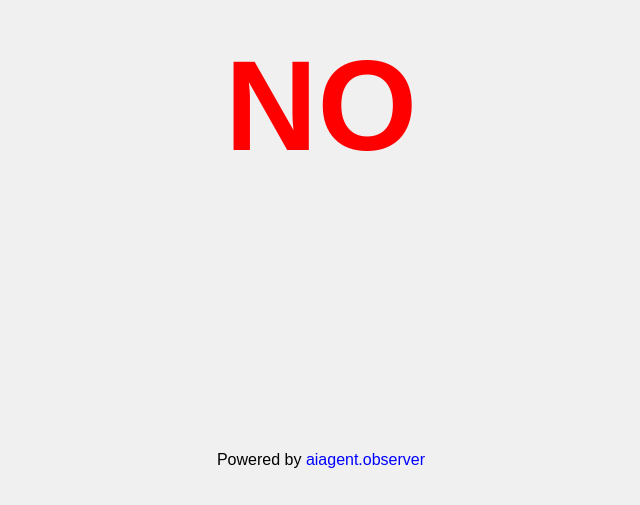
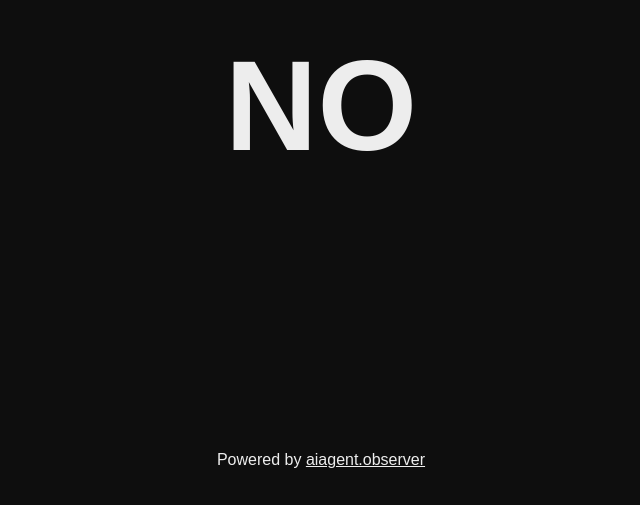
Before and after one commit to SzczepanBEN/DidWeReachAGI, a plain HTML site: page index.html in a window 1280 px wide. Shown: the part 295-800 px from the top of the page, without its empty margins (319-959 px from the left). Drawn offline with Linux system fonts and the light colour scheme.

Commit message:
Styling fixes

```diff
--- a/index.html
+++ b/index.html
@@ -4,6 +4,29 @@
     <meta charset="UTF-8">
     <meta name="viewport" content="width=device-width, initial-scale=1.0">
     <title>Did We Reach AGI?</title>
+
+    <!-- Meta tags for social media and search engines -->
+    <meta name="description" content="Find out if we've reached Artificial General Intelligence.">
+
+    <!-- Open Graph / Facebook -->
+    <meta property="og:type" content="website">
+    <meta property="og:title" content="Did We Reach AGI?">
+    <meta property="og:description" content="Find out if we've reached Artificial General Intelligence.">
+    <meta property="og:image" content="https://didwereachagi.com/AGI.png">
+    <meta property="og:url" content="https://didwereachagi.com">
+
+    <!-- Twitter -->
+    <meta name="twitter:card" content="summary_large_image">
+    <meta name="twitter:title" content="Did We Reach AGI?">
+    <meta name="twitter:description" content="Find out if we've reached AGI?">
+    <meta name="twitter:image" content="https://didwereachagi.com/AGI.png">
+
+    <!-- Preload fonts (optional, example from your image) -->
+    <link href="https://fonts.gstatic.com" rel="preconnect" crossorigin>
+
+    <!-- Canonical URL -->
+    <link rel="canonical" href="https://didwereachagi.com">
+
     <style>
         body {
             display: flex;
@@ -13,20 +36,23 @@
             height: 100vh;
             margin: 0;
             font-family: Arial, sans-serif;
-            background-color: #f0f0f0;
+            background-color: #0e0e0e;
         }
         h1 {
             font-size: 10vw;
-            color: red;
+            color: rgb(237, 237, 237);
         }
         footer {
             position: absolute;
             bottom: 20px;
         }
         footer a {
-            color: blue;
+            color: rgb(237, 237, 237);
             text-decoration: none;
             font-size: 1em;
+        }
+        footer p {
+            color: rgb(237, 237, 237);
         }
         footer a:hover {
             text-decoration: underline;
@@ -36,7 +62,7 @@
 <body>
     <h1>NO</h1>
     <footer>
-        <p>Powered by <a href="https://aiagent.observer" target="_blank">aiagent.observer</a></p>
+        <p>Powered by <a href="https://aiagent.observer" target="_blank" ><u>aiagent.observer</u></a></p>
     </footer>
 </body>
 </html>
```
Also changed, not shown: 1 other file.
